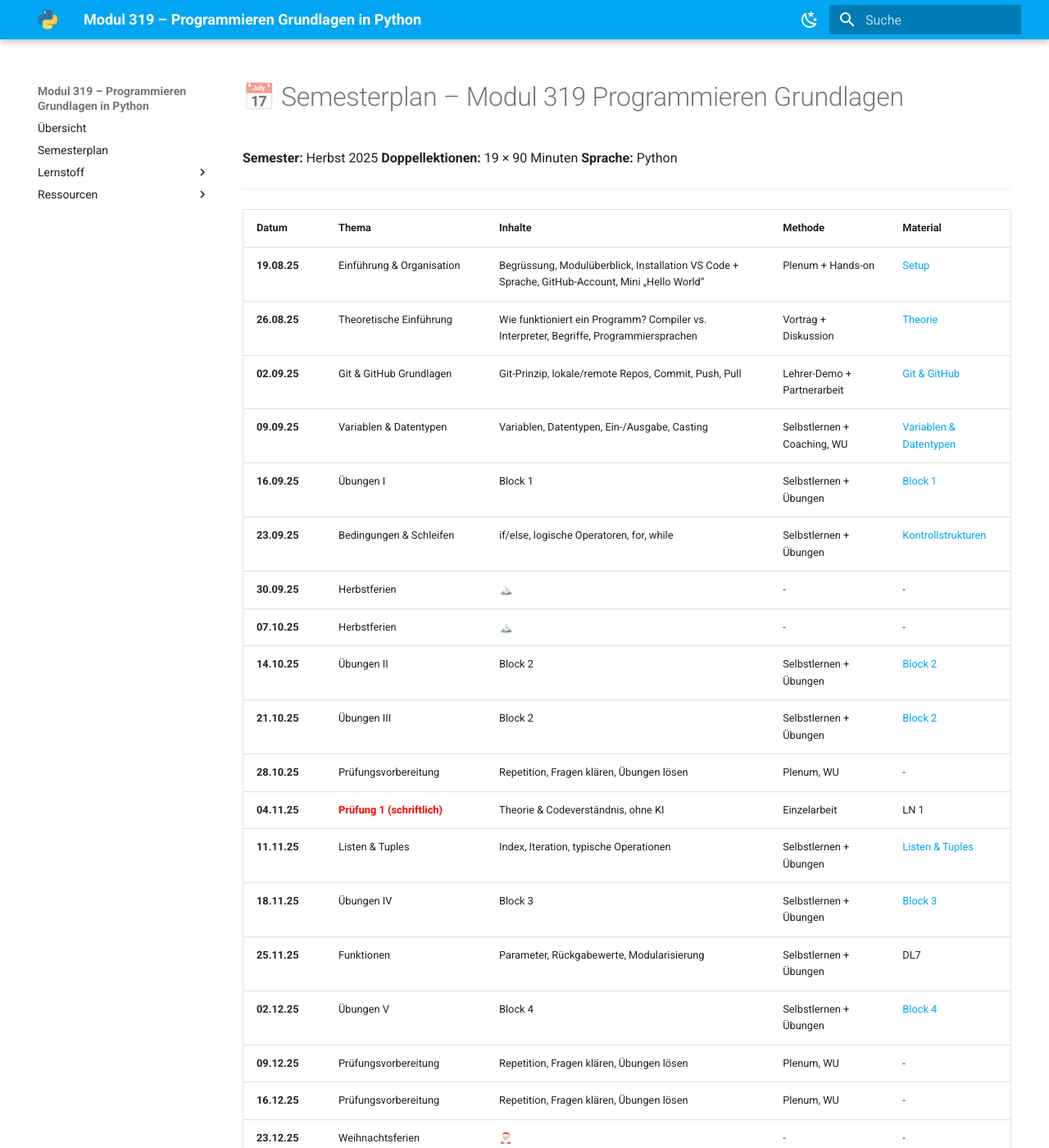
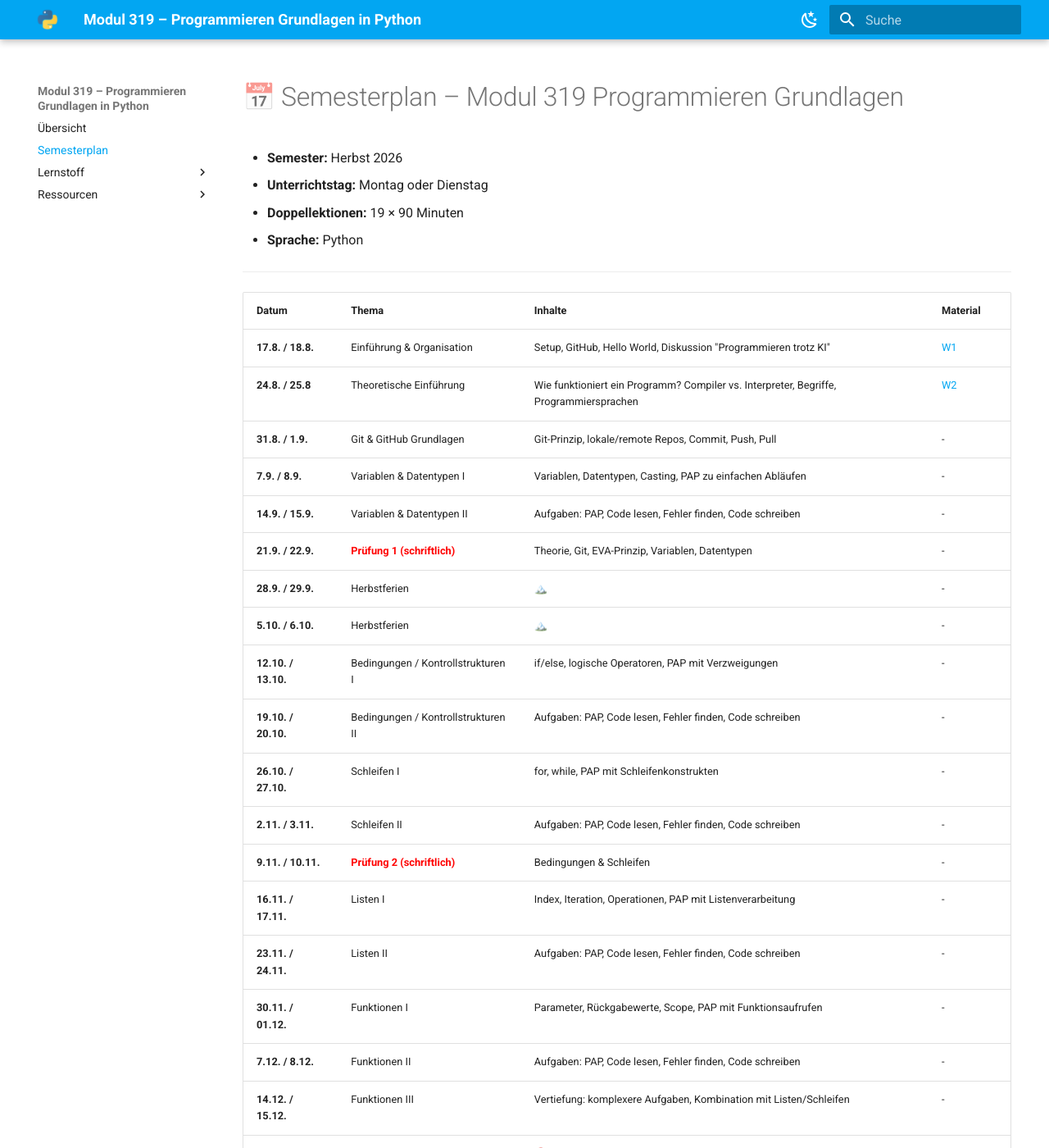
Before and after one commit to af81/python-school, an MkDocs documentation site: the page built from docs/semesterplan.md, in a window 1280 px wide and 1400 px high. Shown: the whole window at 82% size. Built offline with MkDocs 1.6.1 and Material for MkDocs 9.7.7, drawn with Linux system fonts in a browser that asks for light colours; some of the changed text lies outside the part shown.

Commit message:
2008261440

```diff
--- a/docs/semesterplan-hs-26.md
+++ /dev/null
@@ -1,39 +0,0 @@
-# 📅 Semesterplan – Modul 319 Programmieren Grundlagen
-
-- **Semester:** Herbst 2026
-- **Unterrichtstag:** Montag oder Dienstag
-- **Doppellektionen:** 19 × 90 Minuten
-- **Sprache:** Python
-
----
-
-
-| Datum | Thema | Inhalte | Material |
-|-------|-------|---------|---------|
-| **17.8. / 18.8.** | Einführung & Organisation | Setup, GitHub, Hello World, Diskussion "Programmieren trotz KI" | [W1](schueler/einfuehrung-organisation-handout.md) |
-| **24.8. / 25.8** | Theoretische Einführung | Wie funktioniert ein Programm? Compiler vs. Interpreter, Begriffe, Programmiersprachen | [W2](schueler/theoretische-einfuehrung-handout.md) |
-| **31.8. / 1.9.** | Git & GitHub Grundlagen | Git-Prinzip, lokale/remote Repos, Commit, Push, Pull | [W3](schueler/git-github-grundlagen-handout.md) |
-| **7.9. / 8.9.** | Variablen & Datentypen I | Variablen, Datentypen, Casting, PAP zu einfachen Abläufen | [W4](schueler/variablen-1-handout.md) |
-| **14.9. / 15.9.** | Variablen & Datentypen II | Aufgaben: PAP, Code lesen, Fehler finden, Code schreiben | - | - |
-| **21.9. / 22.9.** | <span style="color:red;">**Prüfung 1 (schriftlich)**</span> | Theorie, Git, EVA-Prinzip, Variablen, Datentypen | - |
-| **28.9. / 29.9.** | Herbstferien | 🏔️ | - | - |
-| **5.10. / 6.10.** | Herbstferien | 🏔️ | - | - |
-| **12.10. / 13.10.** | Bedingungen / Kontrollstrukturen I | if/else, logische Operatoren, PAP mit Verzweigungen | - |
-| **19.10. / 20.10.** | Bedingungen / Kontrollstrukturen II | Aufgaben: PAP, Code lesen, Fehler finden, Code schreiben | - |
-| **26.10. / 27.10.** | Schleifen I | for, while, PAP mit Schleifenkonstrukten | - |
-| **2.11. / 3.11.** | Schleifen II | Aufgaben: PAP, Code lesen, Fehler finden, Code schreiben | - |
-| **9.11. / 10.11.** | <span style="color:red;">**Prüfung 2 (schriftlich)**</span> | Bedingungen & Schleifen | - |
-| **16.11. / 17.11.** | Listen I | Index, Iteration, Operationen, PAP mit Listenverarbeitung | - |
-| **23.11. / 24.11.** | Listen II | Aufgaben: PAP, Code lesen, Fehler finden, Code schreiben | - |
-| **30.11. / 01.12.** | Funktionen I | Parameter, Rückgabewerte, Scope, PAP mit Funktionsaufrufen | - |
-| **7.12. / 8.12.** | Funktionen II | Aufgaben: PAP, Code lesen, Fehler finden, Code schreiben | - |
-| **14.12. / 15.12.** | Funktionen III | Vertiefung: komplexere Aufgaben, Kombination mit Listen/Schleifen | - |
-| **21.12. / 22.12.** | Weihnachtsferien | 🎅🏻 | - | - |
-| **28.12. / 29.12.** | Weihnachtsferien | 🎅🏻 | - | - |
-| **4.1. / 5.1.** | Repetition & Prüfungsvorbereitung | Gesamtrepetition Semester | - |
-| **11.1. / 12.1.** | <span style="color:red;">**Prüfung 3 (schriftlich)**</span> | Gesamtprüfung, Schwerpunkt Funktionen | - |
-| **18.1. / 19.1.** | Spezialthema / Spiel | Abschluss-Special | - |
-
----
-
-> **Hinweis:** Die Links in der Spalte *Material* führen zu den jeweiligen Detailseiten in diesem Wiki.
--- a/docs/semesterplan.md
+++ b/docs/semesterplan.md
@@ -1,45 +1,38 @@
 # 📅 Semesterplan – Modul 319 Programmieren Grundlagen
 
-**Semester:** Herbst 2025
-**Doppellektionen:** 19 × 90 Minuten
-**Sprache:** Python
+- **Semester:** Herbst 2026
+- **Unterrichtstag:** Montag oder Dienstag
+- **Doppellektionen:** 19 × 90 Minuten
+- **Sprache:** Python
 
 ---
 
-| Datum | Thema | Inhalte | Methode | Material |
-|-------|-------|---------|---------|----------|
-| **19.08.25** | Einführung & Organisation | Begrüssung, Modulüberblick, Installation VS Code + Sprache, GitHub-Account, Mini „Hello World“ | Plenum + Hands-on | [Setup](aufgaben/vscode-setup.md) |
-| **26.08.25** | Theoretische Einführung | Wie funktioniert ein Programm? Compiler vs. Interpreter, Begriffe, Programmiersprachen | Vortrag + Diskussion | [Theorie](theorie/computer-programm.md) |
-| **02.09.25** | Git & GitHub Grundlagen | Git-Prinzip, lokale/remote Repos, Commit, Push, Pull | Lehrer-Demo + Partnerarbeit | [Git & GitHub](theorie/git.md) |
-| **09.09.25** | Variablen & Datentypen | Variablen, Datentypen, Ein-/Ausgabe, Casting | Selbstlernen + Coaching, WU | [Variablen & Datentypen](theorie/variablen.md) |
-| **16.09.25** | Übungen I | Block 1 | Selbstlernen + Übungen | [Block 1](aufgaben/block_1.md) |
-| **23.09.25** | Bedingungen & Schleifen | if/else, logische Operatoren, for, while | Selbstlernen + Übungen | [Kontrollstrukturen](theorie/kontrollstrukturen.md) |
-| **30.09.25** | Herbstferien | 🏔️ | - | - |
-| **07.10.25** | Herbstferien | 🏔️ | - | - |
-| **14.10.25** | Übungen II | Block 2 | Selbstlernen + Übungen | [Block 2](aufgaben/block_2.md) |
-| **21.10.25** | Übungen III | Block 2 | Selbstlernen + Übungen | [Block 2](aufgaben/block_2.md) |
-| **28.10.25** | Prüfungsvorbereitung | Repetition, Fragen klären, Übungen lösen | Plenum, WU | - |
-| **04.11.25** | <span style="color:red;">**Prüfung 1 (schriftlich)**</span> | Theorie & Codeverständnis, ohne KI | Einzelarbeit | LN 1 |
-| **11.11.25** | Listen & Tuples | Index, Iteration, typische Operationen | Selbstlernen + Übungen | [Listen & Tuples](theorie/lists.md) |
-| **18.11.25** | Übungen IV | Block 3 | Selbstlernen + Übungen | [Block 3](aufgaben/block_3.md) |
-| **25.11.25** | Funktionen | Parameter, Rückgabewerte, Modularisierung | Selbstlernen + Übungen | DL7 |
-| **02.12.25** | Übungen V | Block 4 | Selbstlernen + Übungen | [Block 4](aufgaben/block_4.md) |
-| **09.12.25** | Prüfungsvorbereitung | Repetition, Fragen klären, Übungen lösen | Plenum, WU | - |
-| **16.12.25** | Prüfungsvorbereitung | Repetition, Fragen klären, Übungen lösen | Plenum, WU | - |
-| **23.12.25** | Weihnachtsferien | 🎅🏻 | - | - |
-| **30.12.25** | Weihnachtsferien | 🎅🏻 | - | - |
-| **06.01.25** | <span style="color:red;">**Prüfung 2 (schriftlich)**</span> | Theorie & Codeverständnis, ohne KI | Einzelarbeit | LN 2 |
-| **13.01.26** | Visuelle Darstellung und Modellierung | PAP erstellen und in Code umsetzen | Einzelarbeit | [Arbeitspaket](arbeitspakete/b1.md) |
-| **20.01.26** | Mini-Projekt II + [Feedback](https://forms.office.com/e/wcz6PvYexx) | z. B. Datenbankanbindung, GUI | Input + Miniprojekt, WU | - |
 
----
-
-## Legende – Methoden
-- **Plenum**: Gemeinsamer Input mit der ganzen Klasse
-- **Hands-on**: Sofortiges praktisches Ausprobieren
-- **Selbstlernen**: Schüler erarbeiten Inhalte selbstständig (Videos, Aufgaben)
-- **Coaching**: Lehrperson unterstützt individuell
-- **Gruppenarbeit**: Schüler arbeiten gemeinsam an einem Ziel
+| Datum | Thema | Inhalte | Material |
+|-------|-------|---------|---------|
+| **17.8. / 18.8.** | Einführung & Organisation | Setup, GitHub, Hello World, Diskussion "Programmieren trotz KI" | [W1](schueler/einfuehrung-organisation-handout.md) |
+| **24.8. / 25.8** | Theoretische Einführung | Wie funktioniert ein Programm? Compiler vs. Interpreter, Begriffe, Programmiersprachen | [W2](schueler/theoretische-einfuehrung-handout.md) |
+| **31.8. / 1.9.** | Git & GitHub Grundlagen | Git-Prinzip, lokale/remote Repos, Commit, Push, Pull | - |
+| **7.9. / 8.9.** | Variablen & Datentypen I | Variablen, Datentypen, Casting, PAP zu einfachen Abläufen | - |
+| **14.9. / 15.9.** | Variablen & Datentypen II | Aufgaben: PAP, Code lesen, Fehler finden, Code schreiben | - | - |
+| **21.9. / 22.9.** | <span style="color:red;">**Prüfung 1 (schriftlich)**</span> | Theorie, Git, EVA-Prinzip, Variablen, Datentypen | - |
+| **28.9. / 29.9.** | Herbstferien | 🏔️ | - | - |
+| **5.10. / 6.10.** | Herbstferien | 🏔️ | - | - |
+| **12.10. / 13.10.** | Bedingungen / Kontrollstrukturen I | if/else, logische Operatoren, PAP mit Verzweigungen | - |
+| **19.10. / 20.10.** | Bedingungen / Kontrollstrukturen II | Aufgaben: PAP, Code lesen, Fehler finden, Code schreiben | - |
+| **26.10. / 27.10.** | Schleifen I | for, while, PAP mit Schleifenkonstrukten | - |
+| **2.11. / 3.11.** | Schleifen II | Aufgaben: PAP, Code lesen, Fehler finden, Code schreiben | - |
+| **9.11. / 10.11.** | <span style="color:red;">**Prüfung 2 (schriftlich)**</span> | Bedingungen & Schleifen | - |
+| **16.11. / 17.11.** | Listen I | Index, Iteration, Operationen, PAP mit Listenverarbeitung | - |
+| **23.11. / 24.11.** | Listen II | Aufgaben: PAP, Code lesen, Fehler finden, Code schreiben | - |
+| **30.11. / 01.12.** | Funktionen I | Parameter, Rückgabewerte, Scope, PAP mit Funktionsaufrufen | - |
+| **7.12. / 8.12.** | Funktionen II | Aufgaben: PAP, Code lesen, Fehler finden, Code schreiben | - |
+| **14.12. / 15.12.** | Funktionen III | Vertiefung: komplexere Aufgaben, Kombination mit Listen/Schleifen | - |
+| **21.12. / 22.12.** | Weihnachtsferien | 🎅🏻 | - | - |
+| **28.12. / 29.12.** | Weihnachtsferien | 🎅🏻 | - | - |
+| **4.1. / 5.1.** | Repetition & Prüfungsvorbereitung | Gesamtrepetition Semester | - |
+| **11.1. / 12.1.** | <span style="color:red;">**Prüfung 3 (schriftlich)**</span> | Gesamtprüfung, Schwerpunkt Funktionen | - |
+| **18.1. / 19.1.** | Spezialthema / Spiel | Abschluss-Special | - |
 
 ---
 
--- a/mkdocs.yml
+++ b/mkdocs.yml
@@ -46,12 +46,12 @@ theme:
         name: Hellmodus
 nav:
   - Übersicht: index.md
-  - Semesterplan: semesterplan-hs-26.md
+  - Semesterplan: semesterplan.md
   - Lernstoff:
       - W1 - Einführung & Setup: schueler/einfuehrung-organisation-handout.md
       - W2 - Theoretische Einführung: schueler/theoretische-einfuehrung-handout.md
-      - W3 - Git & Github: schueler/git-github-grundlagen-handout.md
-      - W4 - Variablen & Datentypen I: schueler/variablen-1-handout.md
+      # - W3 - Git & Github: schueler/git-github-grundlagen-handout.md
+      # - W4 - Variablen & Datentypen I: schueler/variablen-1-handout.md
   # - Lehrer-Skripts:
   #     - W1 - Einführung & Setup: lehrer/einfuehrung-organisation-skript.md
   #     - W2 - Theoretische Einführung: lehrer/theoretische-einfuehrung-skript.md
```
Also changed, not shown: site/sitemap.xml, 1 other file.
